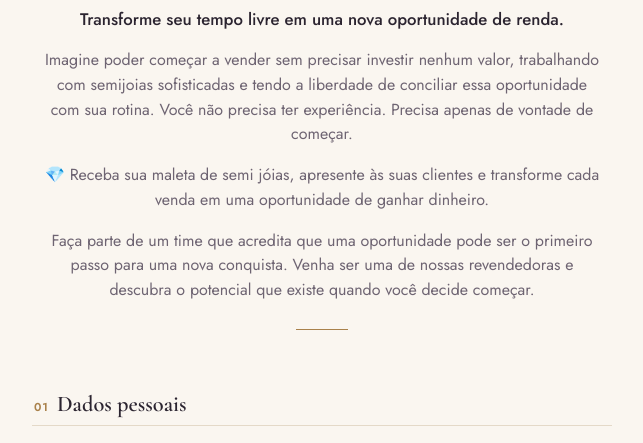
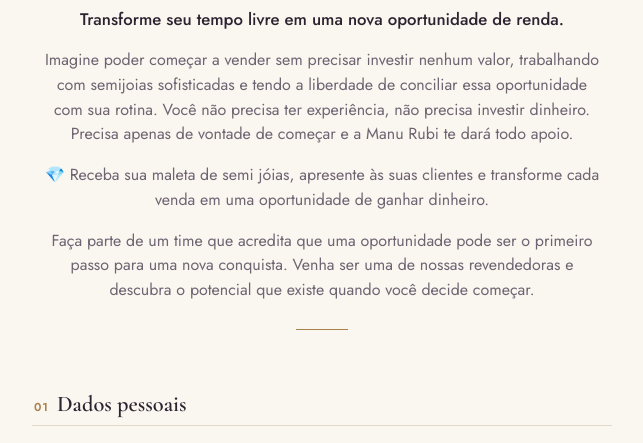
Before and after one commit to juninhosouza810/revendedoras, a website: page index.html in a window 1280 px wide. Shown: the part 281-724 px from the top of the page, without its empty margins (318-961 px from the left). Drawn offline with nearby package versions, Linux system fonts and the light colour scheme.

Commit message:
Revise selling opportunity description in index.html
Updated text to clarify that no investment is needed.

```diff
--- a/index.html
+++ b/index.html
@@ -331,7 +331,7 @@
         Transforme seu tempo livre em uma nova oportunidade de renda.
       </span>
       <span>
-        Imagine poder começar a vender sem precisar investir nenhum valor, trabalhando com semijoias sofisticadas e tendo a liberdade de conciliar essa oportunidade com sua rotina. Você não precisa ter experiência. Precisa apenas de vontade de começar.
+        Imagine poder começar a vender sem precisar investir nenhum valor, trabalhando com semijoias sofisticadas e tendo a liberdade de conciliar essa oportunidade com sua rotina. Você não precisa ter experiência, não precisa investir dinheiro. Precisa apenas de vontade de começar e a Manu Rubi te dará todo apoio.
       </span>
       <span>
         💎 Receba sua maleta de semi jóias, apresente às suas clientes e transforme cada venda em uma oportunidade de ganhar dinheiro.
```
